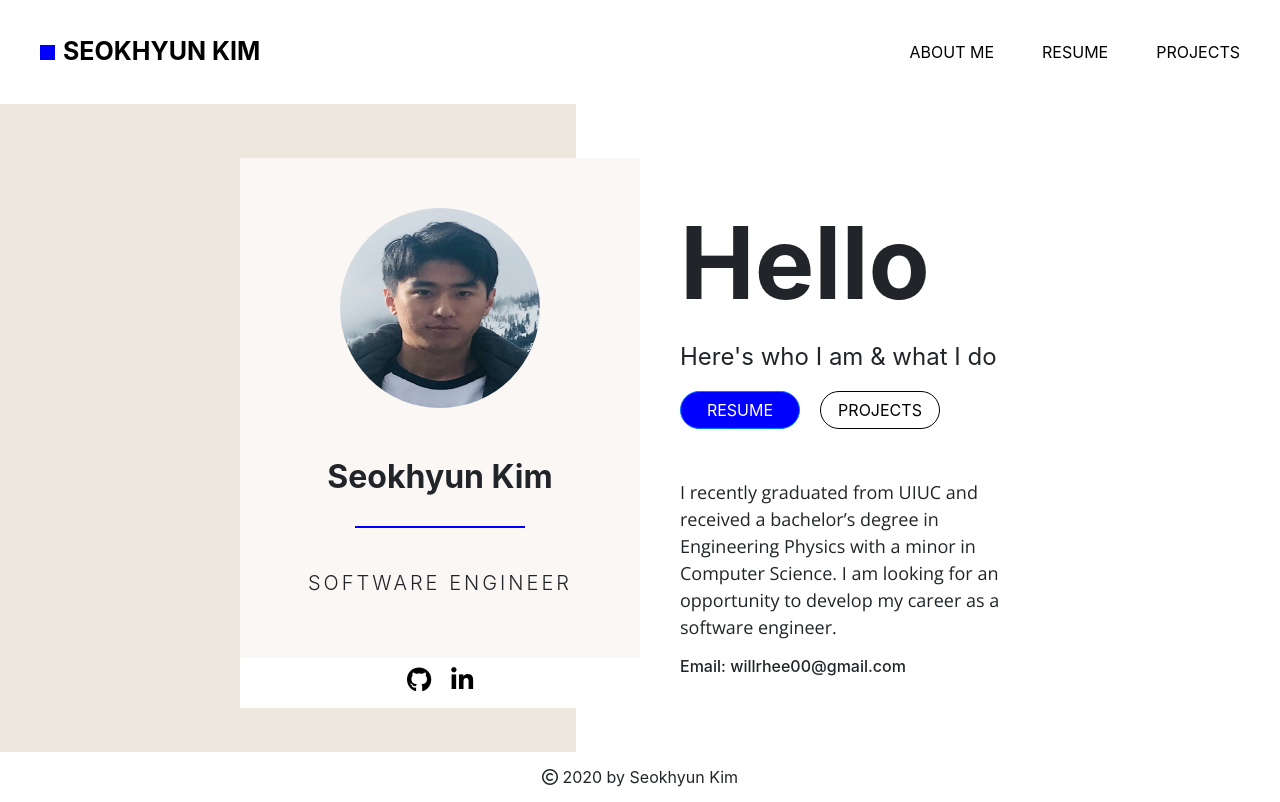
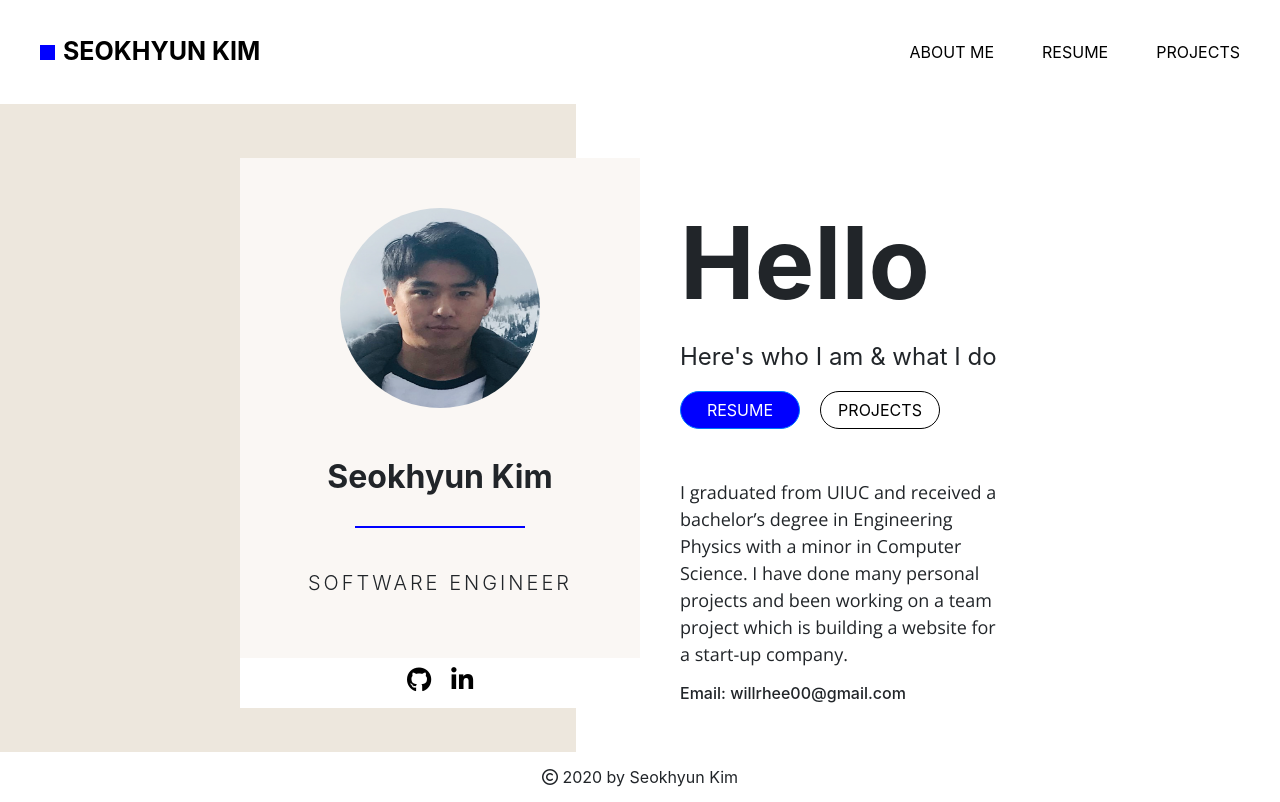
Before and after one commit to cornman00/portfolio, a React (Create React App) app: page / in a window 1280 px wide. Built offline with nearby package versions, Linux system fonts and the light colour scheme.

Commit message:
fix(skills) skills and centerBox content updated

```diff
--- a/src/components/Home/CenterBox.js
+++ b/src/components/Home/CenterBox.js
@@ -50,9 +50,9 @@ export class CenterBox extends Component {
             </Link>
           </div>
           <p id="about-me">
-            I recently graduated from UIUC and received a bachelor’s degree in
-            Engineering Physics with a minor in Computer Science. I am looking
-            for an opportunity to develop my career as a software engineer.
+            I graduated from UIUC and received a bachelor’s degree in
+            Engineering Physics with a minor in Computer Science. I have done many personal projects and been working on
+            a team project which is building a website for a start-up company.
           </p>
           <h6>Email: willrhee00@gmail.com</h6>
         </div>
--- a/src/components/Resume/ResumeMain.js
+++ b/src/components/Resume/ResumeMain.js
@@ -50,14 +50,13 @@ export class ResumeMain extends Component {
             <div className="proficient">
               <div className="proficiency-bullet"></div>
               <div className="proficiency-tag">Proficient: </div>
-              <p className="proficient-list">C++, Python, JavaScript, HTML</p>
+              <p className="proficient-list">Python, JavaScript, Typescript, HTML, CSS React.js</p>
             </div>
             <div className="intermediate">
               <div className="proficiency-bullet"></div>
               <div className="proficiency-tag">Intermediate: </div>
               <p className="intermediate-list">
-                React, CSS, Bootstrap, Node.js, MySQL, MongoDB, AWS, Heroku,
-                Flask
+                C++, Java, Material-UI, Node.js, Flask, PostgreSQL, MySQL, MongoDB, AWS, Heroku, Docker
               </p>
             </div>
 
```
